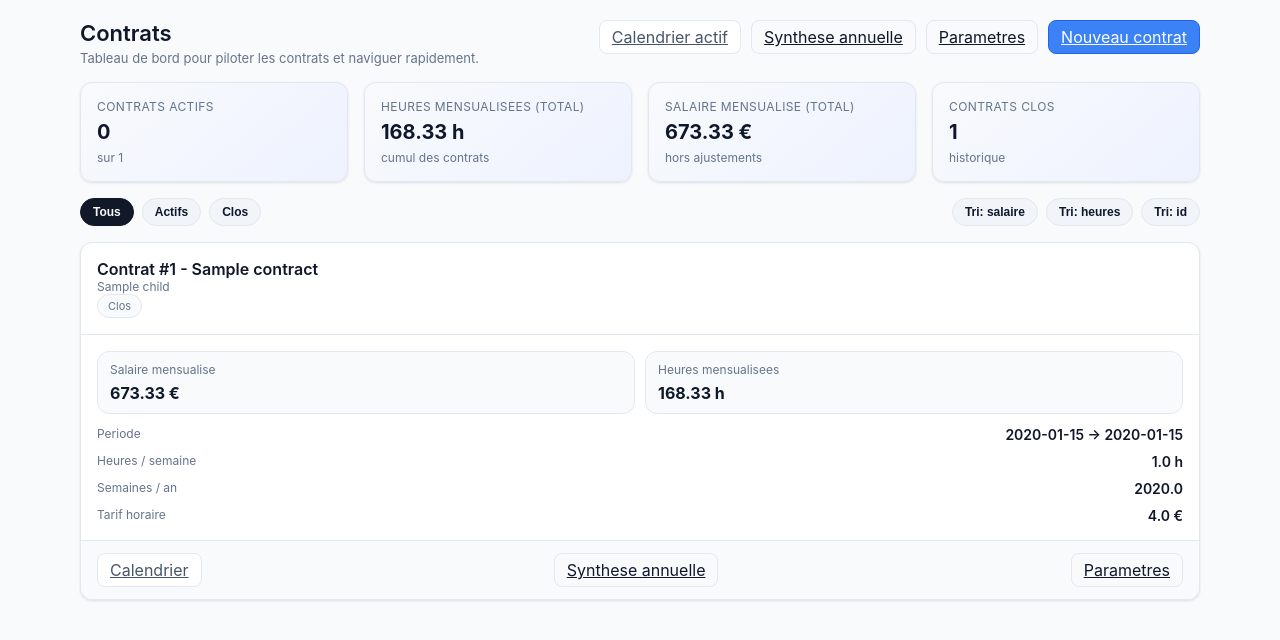
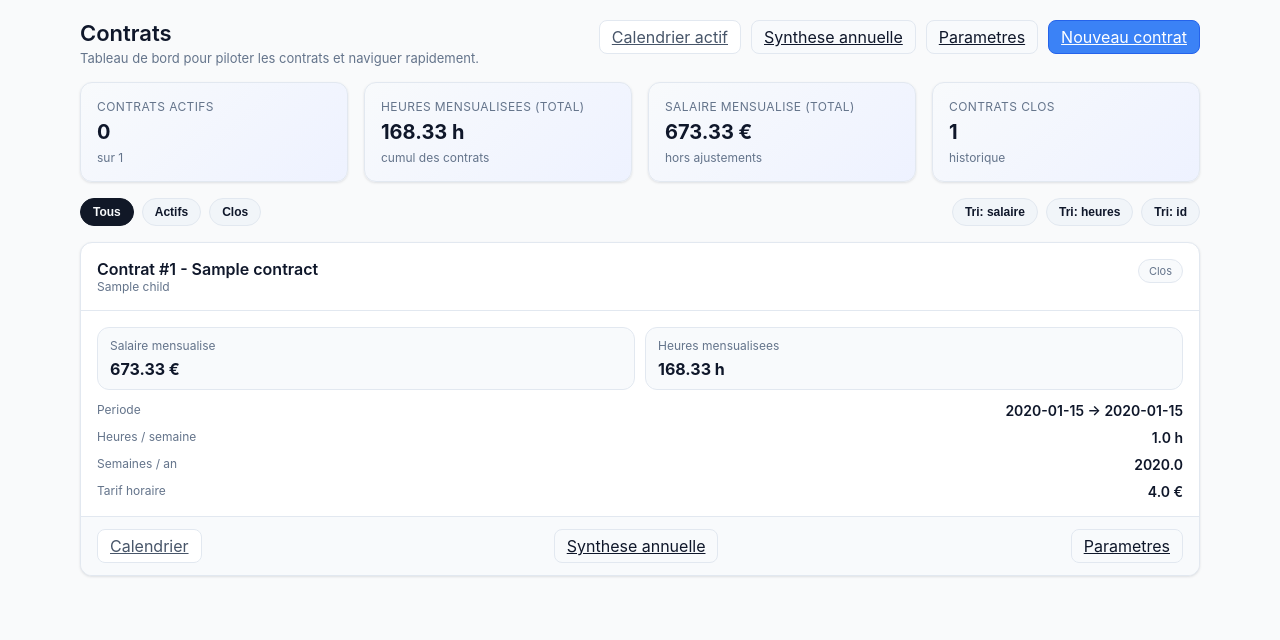
Before and after one commit to jleparoux/monassmat, a FastAPI app: page /contracts in a window 1280 px wide. Shown: the part 61-701 px from the top of the page. Run offline with FastAPI, Linux system fonts and the light colour scheme; tables that the repository leaves empty hold one stand-in row (values such as "Sample post"); some libraries are stand-ins or nearby versions.

Commit message:
fix: add flex layout to card__header for badge alignment

```diff
--- a/frontend/static/app.css
+++ b/frontend/static/app.css
@@ -252,7 +252,7 @@ a { color: inherit; }
   overflow: hidden;
   box-shadow: 0 1px 3px rgba(15, 23, 42, 0.08), 0 1px 2px rgba(15, 23, 42, 0.04);
 }
-.card__header { padding: 16px; border-bottom: 1px solid var(--line); }
+.card__header { padding: 16px; border-bottom: 1px solid var(--line); display: flex; align-items: flex-start; justify-content: space-between; gap: 10px; }
 .card__body { padding: 16px; }
 .card__footer { padding: 12px 16px; border-top: 1px solid var(--line); background: #f8fafc; }
 
```
